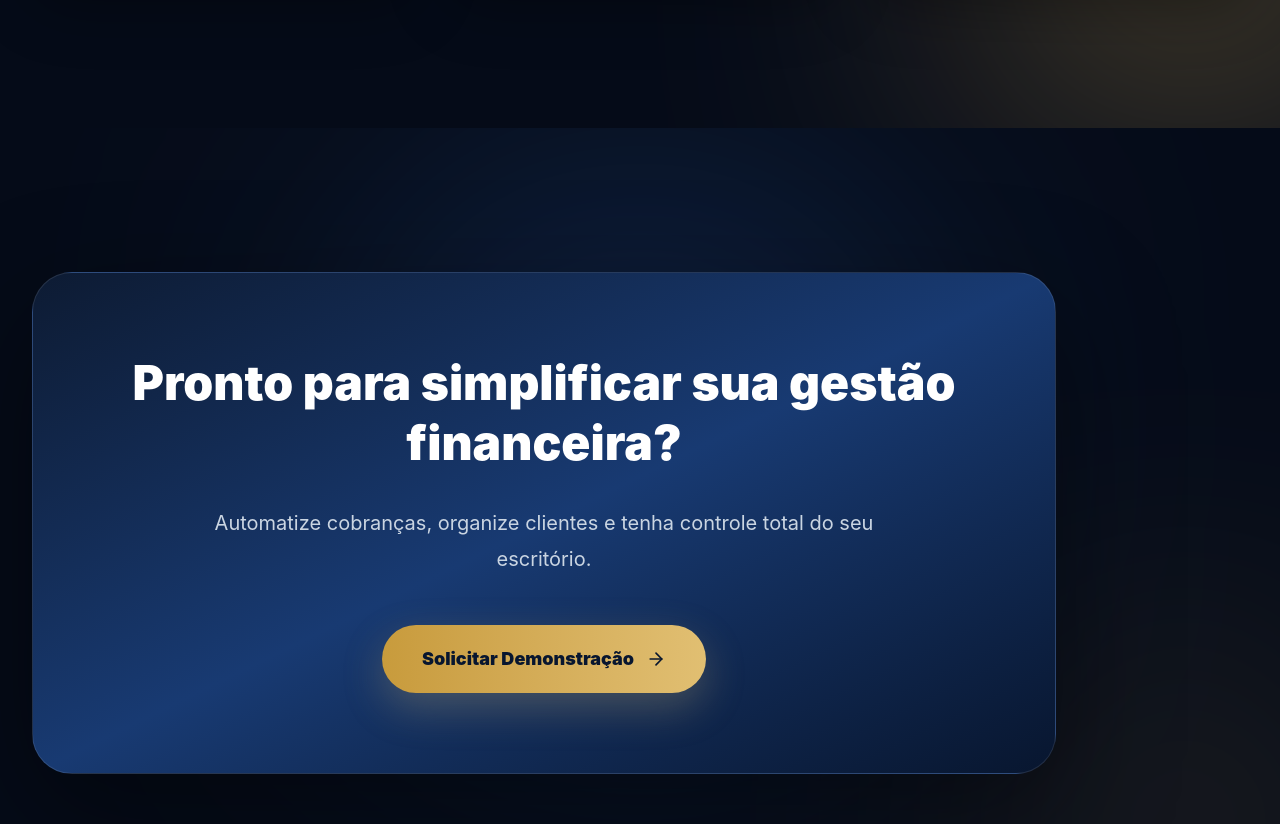
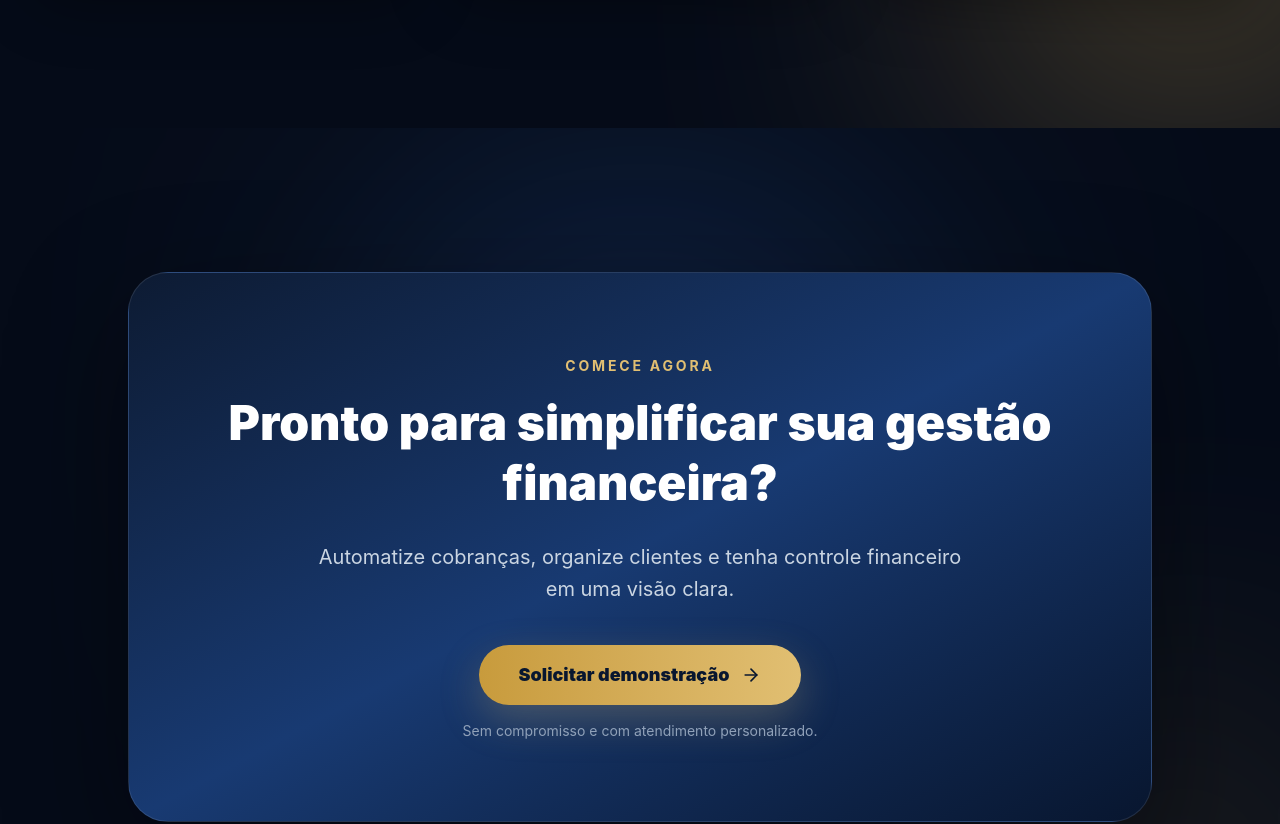
Before and after one commit to marcosfrancomarinho/page, a React (Vite) app: page / in a window 1280 px wide. Shown: the part 5780-6604 px from the top of the page. Built offline with nearby package versions, Linux system fonts and the light colour scheme.

Commit message:
feat: torna chamada final navegável e acessível

```diff
--- a/src/components/FinalCTA.tsx
+++ b/src/components/FinalCTA.tsx
@@ -6,202 +6,38 @@ import { Reveal } from './Reveal';
 export function FinalCTA() {
   return (
     <section
-      className='
-        relative
-        overflow-hidden
+      id='contato'
+      aria-labelledby='cta-title'
+      className='relative overflow-hidden bg-[#050B18] px-5 py-20 sm:px-8 sm:py-28 lg:py-36'
+    >
+      <GlowBlob className='top-10 left-1/2 h-72 w-72 -translate-x-1/2 bg-[#183A72] opacity-30 sm:h-96 sm:w-96 lg:h-[520px] lg:w-[520px]' />
+      <GlowBlob className='right-0 bottom-0 h-48 w-48 bg-[#C89B3C] opacity-20' />
 
-        py-20
-        sm:py-28
-        lg:py-36
+      <Reveal className='relative z-10 mx-auto max-w-5xl rounded-3xl border border-white/10 bg-linear-to-br from-[#0D1B33] via-[#183A72] to-[#08162F] px-5 py-12 text-center shadow-[0_40px_120px_rgba(0,0,0,.45)] sm:px-10 sm:py-16 lg:rounded-[40px] lg:px-20 lg:py-20'>
+        <span className='text-sm font-bold tracking-[0.2em] text-[#E1BF72]'>
+          COMECE AGORA
+        </span>
 
-        bg-[#050B18]
-      '
-    >
-      <GlowBlob
-        className='
-          bg-[#183A72]
-
-          w-72
-          h-72
-
-          sm:w-96
-          sm:h-96
-
-          lg:w-[520px]
-          lg:h-[520px]
-
-          left-1/2
-          -translate-x-1/2
-
-          top-10
-
-          opacity-30
-        '
-      />
-
-      <GlowBlob
-        className='
-          bg-[#C89B3C]
-
-          w-48
-          h-48
-
-          right-0
-          bottom-0
-
-          opacity-20
-        '
-      />
-
-      <Reveal
-        className='
-          relative
-          z-10
-
-          max-w-5xl
-
-          mx-auto
-
-          mx-5
-          sm:mx-8
-
-
-          px-5
-          sm:px-10
-          lg:px-20
-
-
-          py-12
-          sm:py-16
-          lg:py-20
-
-
-          rounded-3xl
-
-          lg:rounded-[40px]
-
-
-          bg-linear-to-br
-
-          from-[#0D1B33]
-
-          via-[#183A72]
-
-          to-[#08162F]
-
-
-          border
-          border-white/10
-
-
-          text-center
-
-
-          shadow-[0_40px_120px_rgba(0,0,0,.45)]
-        '
-      >
         <h2
-          className='
-            text-3xl
-            sm:text-4xl
-            lg:text-5xl
-
-            font-black
-
-            leading-tight
-
-            text-white
-          '
+          id='cta-title'
+          className='mt-4 text-3xl leading-tight font-black text-white sm:text-4xl lg:text-5xl'
         >
           Pronto para simplificar sua gestão financeira?
         </h2>
 
-        <p
-          className='
-            mt-5
-            sm:mt-8
-
-            text-base
-            sm:text-lg
-            lg:text-xl
-
-            text-slate-300
-
-            leading-7
-            sm:leading-9
-
-            max-w-2xl
-
-            mx-auto
-          '
-        >
-          Automatize cobranças, organize clientes e tenha controle total do seu escritório.
+        <p className='mx-auto mt-5 max-w-2xl text-base leading-7 text-slate-300 sm:mt-7 sm:text-lg sm:leading-8 lg:text-xl'>
+          Automatize cobranças, organize clientes e tenha controle financeiro em uma visão clara.
         </p>
 
-        <button
-          className='
-            mt-8
-            sm:mt-12
+        <a
+          href='mailto:contato@jurispag.com?subject=Solicitação%20de%20demonstração'
+          className='mx-auto mt-8 flex w-full items-center justify-center gap-3 rounded-full bg-linear-to-r from-[#C89B3C] to-[#E1BF72] px-8 py-4 text-base font-black text-[#08162F] shadow-[0_15px_40px_rgba(225,191,114,.25)] transition hover:-translate-y-1 focus-visible:outline-none focus-visible:ring-2 focus-visible:ring-white sm:mt-10 sm:w-fit sm:px-10 sm:text-lg'
+        >
+          Solicitar demonstração
+          <ArrowRight size={20} aria-hidden='true' />
+        </a>
 
-
-            w-full
-            sm:w-auto
-
-
-            px-8
-            sm:px-10
-
-
-            py-4
-            sm:py-5
-
-
-            rounded-full
-
-
-            bg-linear-to-r
-
-            from-[#C89B3C]
-
-            to-[#E1BF72]
-
-
-            text-[#08162F]
-
-
-            font-black
-
-
-            text-base
-            sm:text-lg
-
-
-            flex
-            items-center
-            justify-center
-
-
-            gap-3
-
-
-            mx-auto
-
-
-            shadow-[0_15px_40px_rgba(225,191,114,.25)]
-
-
-            transition-all
-
-
-            hover:scale-105
-
-
-            active:scale-95
-          '
-        >
-          Solicitar Demonstração
-          <ArrowRight size={20} />
-        </button>
+        <p className='mt-4 text-sm text-slate-400'>Sem compromisso e com atendimento personalizado.</p>
       </Reveal>
     </section>
   );
```
